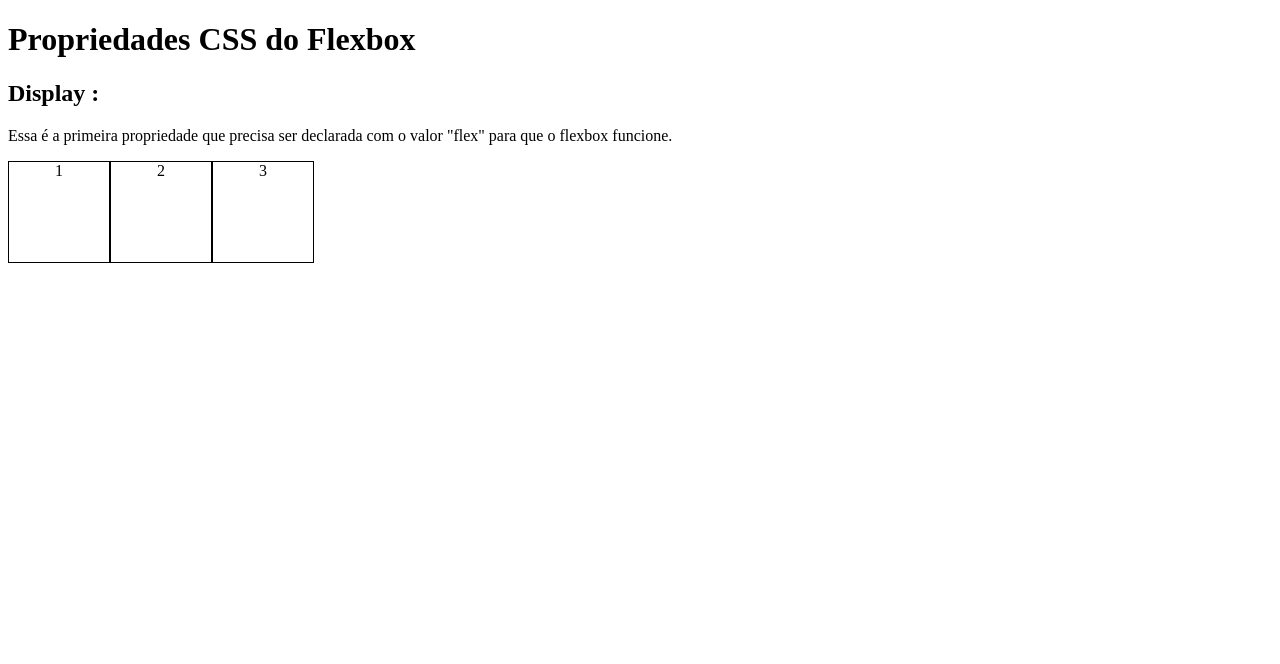
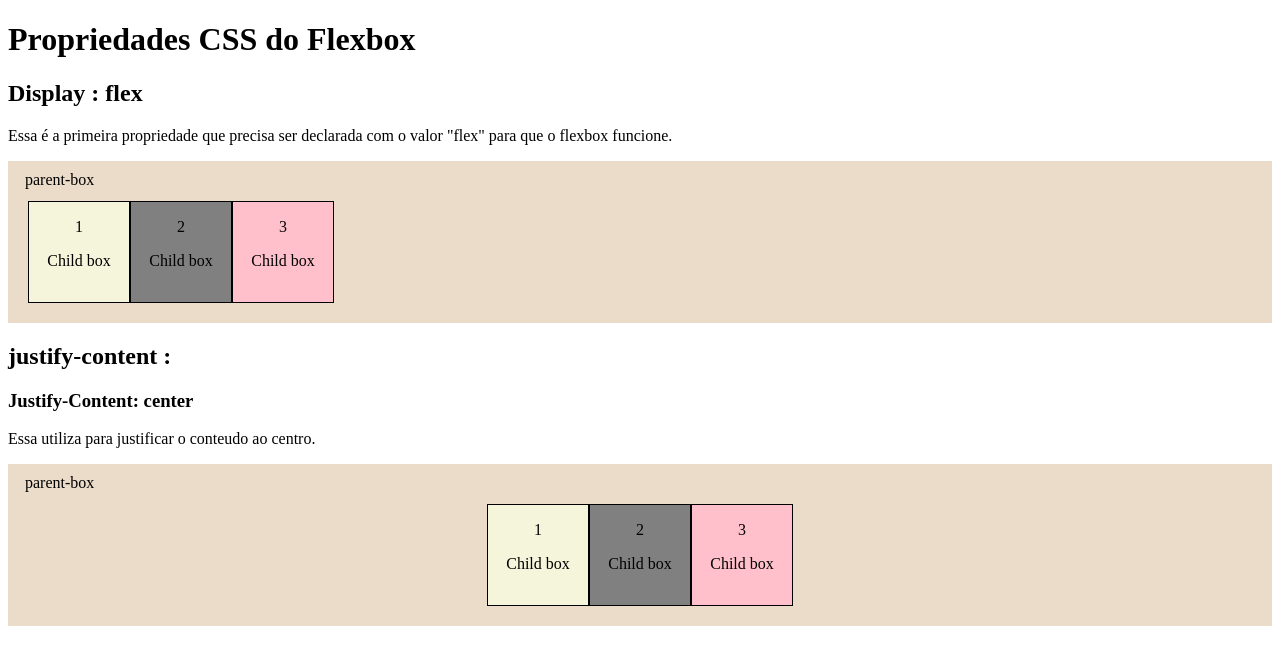
Before and after one commit to giperuzzo/css-flexbox, a plain HTML site: page index.html in a window 1280 px wide. Drawn offline with Linux system fonts and the light colour scheme.

Commit message:
display-flex e justify-content

```diff
--- a/index.html
+++ b/index.html
@@ -1,5 +1,6 @@
 <!DOCTYPE html>
 <html lang="pt-br">
+
 <head>
     <meta charset="UTF-8">
     <meta http-equiv="X-UA-Compatible" content="IE=edge">
@@ -7,18 +8,58 @@
     <title>Propriedades CSS Flexbox</title>
     <link rel="stylesheet" href="./style.css">
 </head>
+
 <body>
     <h1 class="page-title"> Propriedades CSS do Flexbox </h1>
 
-    <section class="property-section">
+    <section class="property-section" id="display-flex">
 
-    <h2 class="property-title"> Display : </h2>
-    <p class="property-explanation">Essa é a primeira propriedade que precisa ser declarada com o valor "flex" para que o flexbox funcione.</p>
-<div class="parent-box">
-   <div class="child-box">1</div>
-   <div class="child-box">2</div>
-   <div class="child-box">3</div>
-</div>
+        <h2 class="property-title"> Display : flex</h2>
+        <p class="property-explanation">Essa é a primeira propriedade que precisa ser declarada com o valor "flex" para
+            que o flexbox funcione.</p>
+        <div class="parent-box">
+            <p>parent-box</p>
+            <div class="child-box">
+                <p>1</p>
+                <p>Child box</p>
+            </div>
+            <div class="child-box">
+                <p>2</p>
+                <p>Child box</p>
+            </div>
+            <div class="child-box">
+                <p>3</p>
+                <p>Child box</p>
+            </div>
+        </div>
+
+
+
+
+    </section>
+
+    <section class="property-section" id="justify-content">
+
+        <h2 class="property-title"> justify-content : </h2>
+        <h3 class="value-title">Justify-Content: center</h3>
+        <p class="property-explanation">Essa utiliza para justificar o conteudo ao centro.
+        </p>
+        <div class="parent-box">
+            <p>parent-box</p>
+            <div class="child-box">
+                <p>1</p>
+                <p>Child box</p>
+            </div>
+            <div class="child-box">
+                <p>2</p>
+                <p>Child box</p>
+            </div>
+            <div class="child-box">
+                <p>3</p>
+                <p>Child box</p>
+            </div>
+        </div>
+
 
 
 
@@ -26,7 +67,6 @@
 
 
 
+</body>
 
-
-</body>
 </html>
--- a/style.css
+++ b/style.css
@@ -2,14 +2,56 @@
     /*border-color: black;
     border-style: solid;
     border-width: 1px; */
-    border: black solid 1px ;
-    width: 100px;
-    height: 100px;
-    text-align: center;
+    border: black solid 1px ; /* cofiguração de borda da caixa filho*/
+    width: 100px; /*largura da caixa*/
+    height: 100px; /*altura da caixa*/
+    text-align: center; /*centralizar o testo dentro da caixa*/
+
 }
+
+.parent-box div:nth-child(2).child-box  {
+
+    background-color: beige;
+    /*colocar cores em cada caixa filho*/
+}
+
+.parent-box div:nth-child(3).child-box {
+
+    background-color: gray;
+}
+
+.parent-box div:nth-child(4).child-box {
+
+    background-color: pink;
+}
+
+
+#display-flex .parent-box {
+
+    display: flex;
+    display:flex;
+    background-color: rgb(235, 220, 202);
+
+}
+#justify-content .parent-box {
+    justify-content: center;
+}
+
+
 
 .parent-box {
     display:flex;
+    background-color: rgb(235, 220, 202);
+   /* margin: 40px ; /* espaçamento da borda pra caixa lateral*/
+
+    padding: 40px 20px 20px 20px  /* espacamento interno entre caixa mestre e caixa filho*/
+    /*shortrand para o padding-top padding-right, padding-b0tton, padding-left */
+}
+
+.parent-box  > p {
+    position:absolute;
+    margin-top: -30px;
+    left: 25px;
 
 }
 .property-explanation {
```
